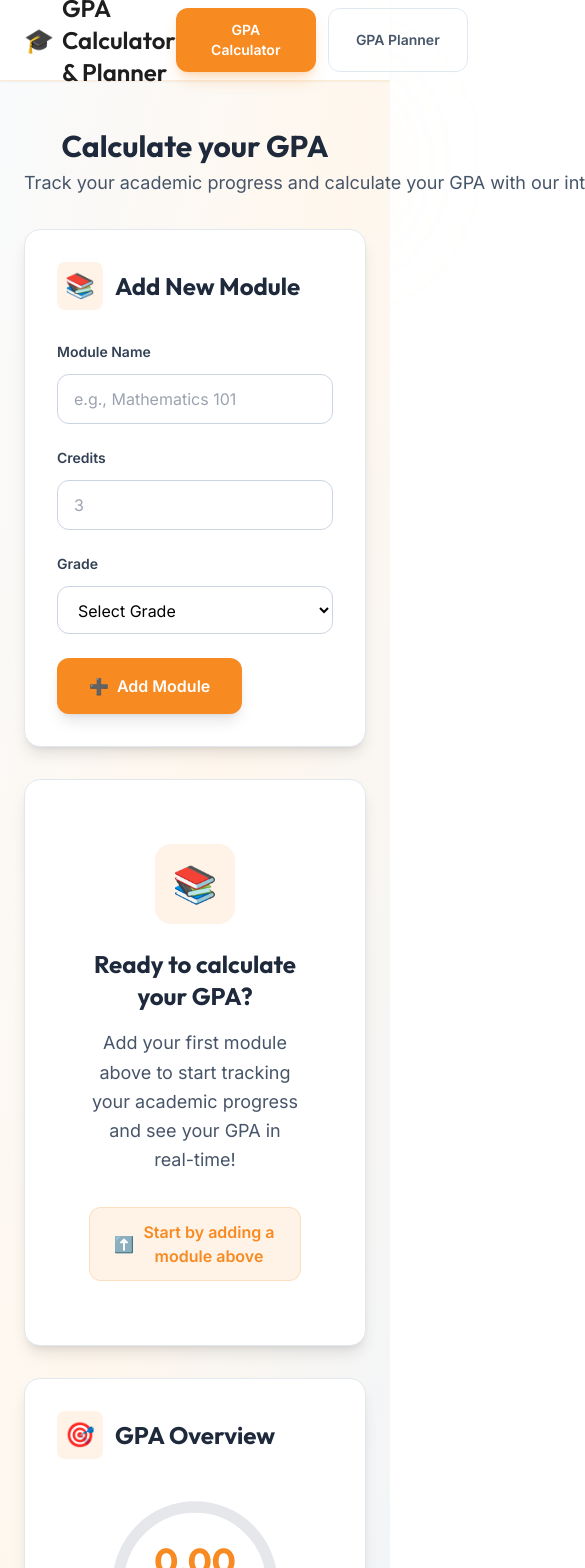
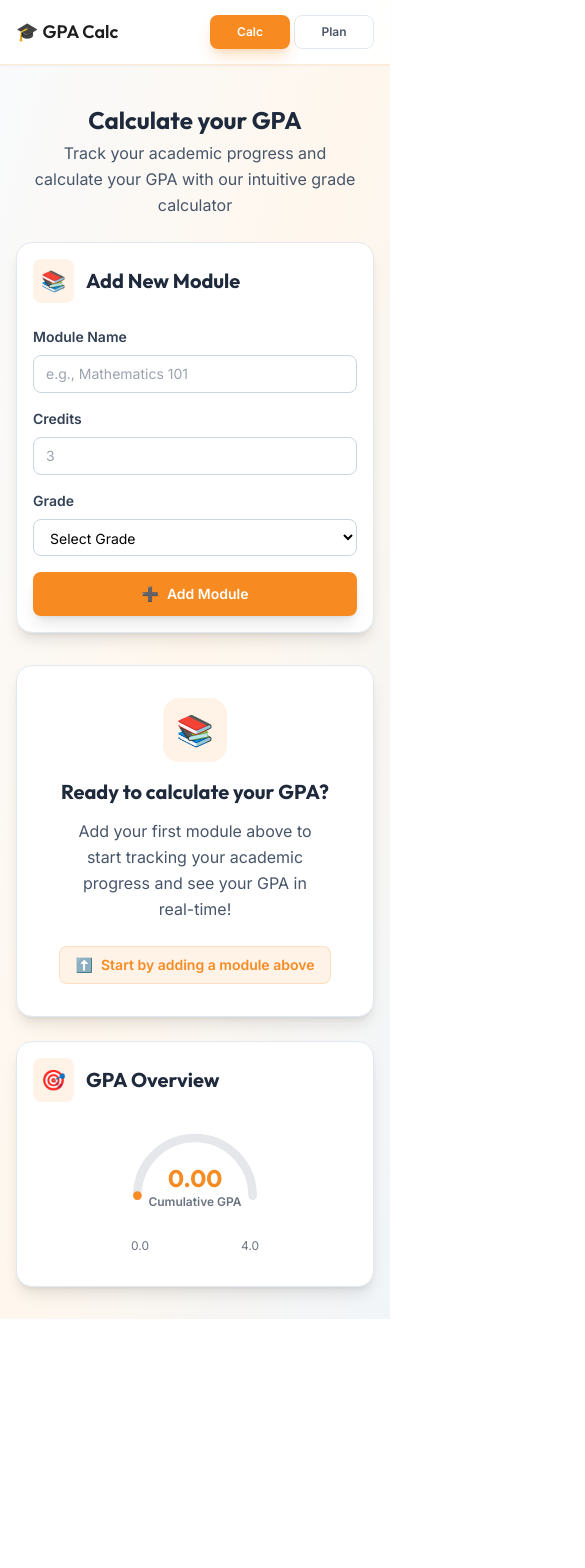
Before and after one commit to Danidu-Muhandiram/GPA-Calculator, a React (Create React App) app: page / in a window 390 px wide. Shown: the top 1568 px of the page, 585 px wide, since content can reach past the window. After the commit the page ends 1319 px from the top, so only its background shows below. Built offline with nearby package versions, Linux system fonts and the light colour scheme.

Commit message:
improve the responsiveness, fix some responsive issues in smaller screens

```diff
--- a/src/App.tsx
+++ b/src/App.tsx
@@ -9,37 +9,40 @@ function App() {
     <div className="min-h-screen bg-gradient-to-br from-slate-50 via-orange-50 to-slate-100">
       {/* Navigation bar */}
       <nav className="bg-white/95 backdrop-blur-md shadow-sm border-b border-orange-200/50 fixed top-0 left-0 right-0 z-50">
-        <div className="max-w-6xl mx-auto px-6">
-          <div className="flex justify-between items-center h-20">
+        <div className="max-w-6xl mx-auto px-4 sm:px-6">
+          <div className="flex justify-between items-center h-16 sm:h-20">
             <div className="flex items-center">
               {/* Logo/brand */}
-              <h1 className="text-2xl font-semibold text-text flex items-center gap-2 font-display">
+              <h1 className="text-lg sm:text-2xl font-semibold text-text flex items-center gap-1 sm:gap-2 font-display">
                 <span className="text-primary">🎓</span>
-                GPA Calculator & Planner
+                <span className="hidden sm:inline">GPA Calculator & Planner</span>
+                <span className="sm:hidden">GPA Calc</span>
               </h1>
             </div>
 
             {/* Navigation tabs */}
-            <div className="flex space-x-3">
+            <div className="flex space-x-1 sm:space-x-3">
               <button
                 onClick={() => setActiveTab('calculator')}
-                className={`px-6 py-3 rounded-xl text-sm font-semibold transition-all duration-300 min-w-[140px] ${
+                className={`px-3 sm:px-6 py-2 sm:py-3 rounded-lg sm:rounded-xl text-xs sm:text-sm font-semibold transition-all duration-300 min-w-[80px] sm:min-w-[140px] ${
                   activeTab === 'calculator'
                     ? 'bg-primary text-white shadow-lg shadow-primary/25 hover:shadow-xl hover:shadow-primary/30 transform hover:scale-105'
                     : 'text-slate-600 hover:text-primary hover:bg-orange-50 border border-slate-200 hover:border-primary/30'
                 }`}
               >
-                GPA Calculator
+                <span className="hidden sm:inline">GPA Calculator</span>
+                <span className="sm:hidden">Calc</span>
               </button>
               <button
                 onClick={() => setActiveTab('planner')}
-                className={`px-6 py-3 rounded-xl text-sm font-semibold transition-all duration-300 min-w-[140px] ${
+                className={`px-3 sm:px-6 py-2 sm:py-3 rounded-lg sm:rounded-xl text-xs sm:text-sm font-semibold transition-all duration-300 min-w-[80px] sm:min-w-[140px] ${
                   activeTab === 'planner'
                     ? 'bg-primary text-white shadow-lg shadow-primary/25 hover:shadow-xl hover:shadow-primary/30 transform hover:scale-105'
                     : 'text-slate-600 hover:text-primary hover:bg-orange-50 border border-slate-200 hover:border-primary/30'
                 }`}
               >
-                GPA Planner
+                <span className="hidden sm:inline">GPA Planner</span>
+                <span className="sm:hidden">Plan</span>
               </button>
             </div>
           </div>
@@ -47,13 +50,13 @@ function App() {
       </nav>
 
       {/* Main content area */}
-      <main className="max-w-6xl mx-auto py-8 px-6 pt-24">
+      <main className="max-w-6xl mx-auto py-8 px-4 sm:px-6 pt-20 sm:pt-24">
         {activeTab === 'calculator' && (
           <div>
-            <div className="text-center mb-8 relative mt-8">
+            <div className="text-center mb-6 sm:mb-8 relative mt-6 sm:mt-8">
               <div className="absolute inset-0 bg-gradient-to-r from-primary/10 to-orange-200/20 rounded-3xl blur-3xl -z-10"></div>
-              <h2 className="text-3xl font-bold text-slate-800 mb-1 font-display">Calculate your GPA</h2>
-              <p className="text-lg text-slate-600 mx-auto leading-relaxed whitespace-nowrap max-w-none">
+              <h2 className="text-2xl sm:text-3xl font-bold text-slate-800 mb-1 font-display">Calculate your GPA</h2>
+              <p className="text-base sm:text-lg text-slate-600 mx-auto leading-relaxed max-w-4xl px-4">
                 Track your academic progress and calculate your GPA with our intuitive grade calculator
               </p>
             </div>
--- a/src/components/GpaCalculator.tsx
+++ b/src/components/GpaCalculator.tsx
@@ -88,18 +88,18 @@ const GpaCalculator: React.FC = () => {
   return (
     <div className="space-y-8 animate-fade-in">
       {/* Add Course Form */}
-      <div className="bg-white rounded-2xl shadow-lg border border-slate-200 p-8 animate-slide-up">
-        <div className="flex items-center gap-3 mb-8">
+      <div className="bg-white rounded-2xl shadow-lg border border-slate-200 p-4 sm:p-8 animate-slide-up">
+        <div className="flex items-center gap-3 mb-6 sm:mb-8">
           <div className="p-2 bg-primary/10 rounded-lg">
-            <span className="text-2xl">📚</span>
+            <span className="text-xl sm:text-2xl">📚</span>
           </div>
-          <h3 className="text-2xl font-bold text-slate-800 font-display">Add New Module</h3>
+          <h3 className="text-xl sm:text-2xl font-bold text-slate-800 font-display">Add New Module</h3>
         </div>
 
-        <div className="grid grid-cols-1 md:grid-cols-4 gap-6">
+        <div className="grid grid-cols-1 sm:grid-cols-2 lg:grid-cols-4 gap-4 sm:gap-6">
           {/* Module Name Input */}
-          <div className="md:col-span-2">
-            <label className="block text-sm font-semibold text-slate-700 mb-3">
+          <div className="sm:col-span-2 lg:col-span-2">
+            <label className="block text-sm font-semibold text-slate-700 mb-2 sm:mb-3">
               Module Name
             </label>
             <input
@@ -107,13 +107,13 @@ const GpaCalculator: React.FC = () => {
               value={currentModule.name}
               onChange={(e) => handleInputChange('name', e.target.value)}
               placeholder="e.g., Mathematics 101"
-              className="w-full px-4 py-3 border border-slate-300 rounded-xl focus:outline-none focus:ring-2 focus:ring-primary/20 focus:border-primary transition-all duration-200 bg-white hover:border-slate-400"
+              className="w-full px-3 sm:px-4 py-2 sm:py-3 border border-slate-300 rounded-lg sm:rounded-xl focus:outline-none focus:ring-2 focus:ring-primary/20 focus:border-primary transition-all duration-200 bg-white hover:border-slate-400 text-sm sm:text-base"
             />
           </div>
 
           {/* Credits Input */}
           <div>
-            <label className="block text-sm font-semibold text-slate-700 mb-3">
+            <label className="block text-sm font-semibold text-slate-700 mb-2 sm:mb-3">
               Credits
             </label>
             <input
@@ -123,19 +123,19 @@ const GpaCalculator: React.FC = () => {
               placeholder="3"
               min="1"
               max="10"
-              className="w-full px-4 py-3 border border-slate-300 rounded-xl focus:outline-none focus:ring-2 focus:ring-primary/20 focus:border-primary transition-all duration-200 bg-white hover:border-slate-400"
+              className="w-full px-3 sm:px-4 py-2 sm:py-3 border border-slate-300 rounded-lg sm:rounded-xl focus:outline-none focus:ring-2 focus:ring-primary/20 focus:border-primary transition-all duration-200 bg-white hover:border-slate-400 text-sm sm:text-base"
             />
           </div>
 
           {/* Grade Select */}
           <div>
-            <label className="block text-sm font-semibold text-slate-700 mb-3">
+            <label className="block text-sm font-semibold text-slate-700 mb-2 sm:mb-3">
               Grade
             </label>
             <select
               value={currentModule.grade}
               onChange={(e) => handleInputChange('grade', e.target.value)}
-              className="w-full px-4 py-3 border border-slate-300 rounded-xl focus:outline-none focus:ring-2 focus:ring-primary/20 focus:border-primary transition-all duration-200 bg-white hover:border-slate-400"
+              className="w-full px-3 sm:px-4 py-2 sm:py-3 border border-slate-300 rounded-lg sm:rounded-xl focus:outline-none focus:ring-2 focus:ring-primary/20 focus:border-primary transition-all duration-200 bg-white hover:border-slate-400 text-sm sm:text-base"
             >
               <option value="">Select Grade</option>
               <option value="A+">A+ (4.0)</option>
@@ -155,10 +155,10 @@ const GpaCalculator: React.FC = () => {
         </div>
 
         {/* Add Module Button */}
-        <div className="mt-6">
+        <div className="mt-4 sm:mt-6">
           <button
             onClick={addModule}
-            className="bg-primary text-white px-8 py-4 rounded-xl hover:bg-primary/90 transition-all duration-300 font-semibold shadow-lg hover:shadow-xl transform hover:scale-105 flex items-center gap-2"
+            className="bg-primary text-white px-6 sm:px-8 py-3 sm:py-4 rounded-lg sm:rounded-xl hover:bg-primary/90 transition-all duration-300 font-semibold shadow-lg hover:shadow-xl transform hover:scale-105 flex items-center gap-2 text-sm sm:text-base w-full sm:w-auto justify-center"
           >
             <span>➕</span>
             Add Module
@@ -167,18 +167,18 @@ const GpaCalculator: React.FC = () => {
       </div>
 
       {/* Two Column Layout for Empty State and GPA Progress */}
-      <div className="grid grid-cols-1 lg:grid-cols-2 gap-8">
+      <div className="grid grid-cols-1 lg:grid-cols-2 gap-6 sm:gap-8">
         {/* Empty State */}
         {modules.length === 0 && (
-          <div className="bg-white rounded-2xl shadow-lg border border-slate-200 p-16 text-center animate-scale-in">
-            <div className="w-20 h-20 bg-primary/10 rounded-2xl flex items-center justify-center mx-auto mb-6">
-              <span className="text-4xl">📚</span>
+          <div className="bg-white rounded-2xl shadow-lg border border-slate-200 p-8 sm:p-16 text-center animate-scale-in">
+            <div className="w-16 h-16 sm:w-20 sm:h-20 bg-primary/10 rounded-2xl flex items-center justify-center mx-auto mb-4 sm:mb-6">
+              <span className="text-3xl sm:text-4xl">📚</span>
             </div>
-            <h3 className="text-2xl font-bold text-slate-800 mb-4 font-display">Ready to calculate your GPA?</h3>
-            <p className="text-lg text-slate-600 mb-8 max-w-2xl mx-auto leading-relaxed">
+            <h3 className="text-xl sm:text-2xl font-bold text-slate-800 mb-3 sm:mb-4 font-display">Ready to calculate your GPA?</h3>
+            <p className="text-base sm:text-lg text-slate-600 mb-6 sm:mb-8 max-w-2xl mx-auto leading-relaxed px-4">
               Add your first module above to start tracking your academic progress and see your GPA in real-time!
             </p>
-            <div className="inline-flex items-center gap-2 text-primary font-semibold bg-primary/10 px-6 py-3 rounded-xl border border-primary/20">
+            <div className="inline-flex items-center gap-2 text-primary font-semibold bg-primary/10 px-4 sm:px-6 py-2 sm:py-3 rounded-lg sm:rounded-xl border border-primary/20 text-sm sm:text-base">
               <span>⬆️</span>
               <span>Start by adding a module above</span>
             </div>
@@ -187,12 +187,12 @@ const GpaCalculator: React.FC = () => {
 
         {/* Modules Summary */}
         {modules.length > 0 && (
-          <div className="bg-white rounded-2xl shadow-lg border border-slate-200 p-8">
-            <div className="flex items-center gap-3 mb-8">
+          <div className="bg-white rounded-2xl shadow-lg border border-slate-200 p-4 sm:p-8">
+            <div className="flex items-center gap-3 mb-6 sm:mb-8">
               <div className="p-2 bg-primary/10 rounded-lg">
-                <span className="text-2xl">📊</span>
+                <span className="text-xl sm:text-2xl">📊</span>
               </div>
-              <h3 className="text-2xl font-bold text-slate-800 font-display">Your Modules</h3>
+              <h3 className="text-xl sm:text-2xl font-bold text-slate-800 font-display">Your Modules</h3>
             </div>
 
             <div className="space-y-4">
@@ -207,10 +207,10 @@ const GpaCalculator: React.FC = () => {
                 };
 
                 return (
-                  <div key={module.id} className={`flex items-center justify-between p-5 rounded-xl border-l-4 ${getGradeColor(module.grade)} hover:shadow-lg transition-all duration-300 transform hover:scale-[1.01]`}>
-                    <div className="flex-1">
-                      <div className="flex items-center gap-3 mb-1">
-                        <h4 className="font-semibold text-slate-800">{module.name}</h4>
+                  <div key={module.id} className={`flex items-center justify-between p-3 sm:p-5 rounded-lg sm:rounded-xl border-l-4 ${getGradeColor(module.grade)} hover:shadow-lg transition-all duration-300 transform hover:scale-[1.01]`}>
+                    <div className="flex-1 min-w-0">
+                      <div className="flex flex-col sm:flex-row sm:items-center gap-2 sm:gap-3 mb-1">
+                        <h4 className="font-semibold text-slate-800 text-sm sm:text-base truncate">{module.name}</h4>
                         <span className={`px-2 py-1 rounded-full text-xs font-semibold ${
                           gradePoint >= 3.7 ? 'bg-gradient-to-r from-green-500 to-emerald-500 text-white shadow-lg' :
                           gradePoint >= 3.0 ? 'bg-gradient-to-r from-primary to-orange-600 text-white shadow-lg' :
@@ -220,7 +220,7 @@ const GpaCalculator: React.FC = () => {
                           {module.grade}
                         </span>
                       </div>
-                      <div className="flex items-center gap-3 text-sm text-slate-600">
+                      <div className="flex items-center gap-2 sm:gap-3 text-xs sm:text-sm text-slate-600">
                         <span>{module.credits} credits</span>
                         <span>•</span>
                         <span>{gradePoint.toFixed(1)} GPA points</span>
@@ -228,7 +228,7 @@ const GpaCalculator: React.FC = () => {
                     </div>
                     <button
                       onClick={() => removeModule(module.id)}
-                      className="text-slate-500 hover:text-red-600 hover:bg-red-50 p-3 rounded-xl transition-all duration-300"
+                      className="text-slate-500 hover:text-red-600 hover:bg-red-50 p-2 sm:p-3 rounded-lg sm:rounded-xl transition-all duration-300 flex-shrink-0"
                     >
                       🗑️
                     </button>
@@ -240,18 +240,18 @@ const GpaCalculator: React.FC = () => {
         )}
 
         {/* GPA Circular Progress */}
-        <div className="bg-white rounded-2xl shadow-lg border border-slate-200 p-8 animate-scale-in">
-          <div className="flex items-center gap-3 mb-8">
+        <div className="bg-white rounded-2xl shadow-lg border border-slate-200 p-4 sm:p-8 animate-scale-in">
+          <div className="flex items-center gap-3 mb-6 sm:mb-8">
             <div className="p-2 bg-primary/10 rounded-lg">
-              <span className="text-2xl">🎯</span>
+              <span className="text-xl sm:text-2xl">🎯</span>
             </div>
-            <h3 className="text-2xl font-bold text-slate-800 font-display">GPA Overview</h3>
+            <h3 className="text-xl sm:text-2xl font-bold text-slate-800 font-display">GPA Overview</h3>
           </div>
 
           <div className="flex flex-col items-center">
             {/* Speedometer-style Progress */}
-            <div className="relative w-48 h-32 mb-6">
-              <svg className="w-48 h-32" viewBox="0 0 200 100">
+            <div className="relative w-36 h-24 sm:w-48 sm:h-32 mb-4 sm:mb-6">
+              <svg className="w-36 h-24 sm:w-48 sm:h-32" viewBox="0 0 200 100">
                 {/* Background Arc */}
                 <path
                   d="M 20 80 A 80 80 0 0 1 180 80"
@@ -277,8 +277,8 @@ const GpaCalculator: React.FC = () => {
                 />
               </svg>
               {/* Center Content */}
-              <div className="absolute inset-0 flex flex-col items-center justify-center pt-8">
-                <div className={`text-4xl font-bold font-display ${
+              <div className="absolute inset-0 flex flex-col items-center justify-center pt-6 sm:pt-8">
+                <div className={`text-2xl sm:text-4xl font-bold font-display ${
                   calculateGPA() >= 3.7 ? 'text-green-600' :
                   calculateGPA() >= 3.0 ? 'text-primary' :
                   calculateGPA() >= 2.0 ? 'text-primary' :
@@ -286,34 +286,34 @@ const GpaCalculator: React.FC = () => {
                 }`}>
                   {modules.length > 0 ? calculateGPA().toFixed(2) : '0.00'}
                 </div>
-                <div className="text-sm font-semibold text-text-secondary">Cumulative GPA</div>
+                <div className="text-xs sm:text-sm font-semibold text-text-secondary">Cumulative GPA</div>
               </div>
             </div>
 
             {/* GPA Range */}
-            <div className="flex justify-between w-full max-w-48 mb-6 px-4">
-              <span className="text-sm text-text-secondary">0.0</span>
-              <span className="text-sm text-text-secondary">4.0</span>
+            <div className="flex justify-between w-full max-w-36 sm:max-w-48 mb-4 sm:mb-6 px-2 sm:px-4">
+              <span className="text-xs sm:text-sm text-text-secondary">0.0</span>
+              <span className="text-xs sm:text-sm text-text-secondary">4.0</span>
             </div>
 
             {/* Summary Stats */}
             {modules.length > 0 && (
-              <div className="grid grid-cols-3 gap-4 w-full">
-                <div className="bg-slate-50 rounded-xl p-4 text-center hover:shadow-lg transition-all duration-300 border border-slate-200">
-                  <div className="text-xl font-bold text-slate-800">{modules.length}</div>
-                  <div className="text-sm font-medium text-slate-600">Modules</div>
+              <div className="grid grid-cols-3 gap-2 sm:gap-4 w-full">
+                <div className="bg-slate-50 rounded-lg sm:rounded-xl p-3 sm:p-4 text-center hover:shadow-lg transition-all duration-300 border border-slate-200">
+                  <div className="text-lg sm:text-xl font-bold text-slate-800">{modules.length}</div>
+                  <div className="text-xs sm:text-sm font-medium text-slate-600">Modules</div>
                 </div>
-                <div className="bg-slate-50 rounded-xl p-4 text-center hover:shadow-lg transition-all duration-300 border border-slate-200">
-                  <div className="text-xl font-bold text-slate-800">
+                <div className="bg-slate-50 rounded-lg sm:rounded-xl p-3 sm:p-4 text-center hover:shadow-lg transition-all duration-300 border border-slate-200">
+                  <div className="text-lg sm:text-xl font-bold text-slate-800">
                     {modules.reduce((sum, module) => sum + module.credits, 0)}
                   </div>
-                  <div className="text-sm font-medium text-slate-600">Credits</div>
+                  <div className="text-xs sm:text-sm font-medium text-slate-600">Credits</div>
                 </div>
-                <div className="bg-slate-50 rounded-xl p-4 text-center hover:shadow-lg transition-all duration-300 border border-slate-200">
-                  <div className="text-xl font-bold text-slate-800">
+                <div className="bg-slate-50 rounded-lg sm:rounded-xl p-3 sm:p-4 text-center hover:shadow-lg transition-all duration-300 border border-slate-200">
+                  <div className="text-lg sm:text-xl font-bold text-slate-800">
                     {modules.length > 0 ? calculateTotalGradePoints().toFixed(1) : '0.0'}
                   </div>
-                  <div className="text-sm font-medium text-slate-600">Points</div>
+                  <div className="text-xs sm:text-sm font-medium text-slate-600">Points</div>
                 </div>
               </div>
             )}
```
